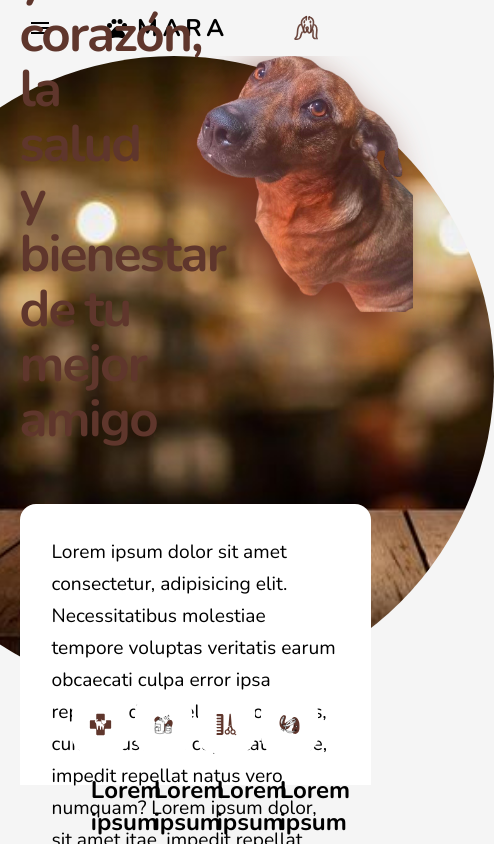
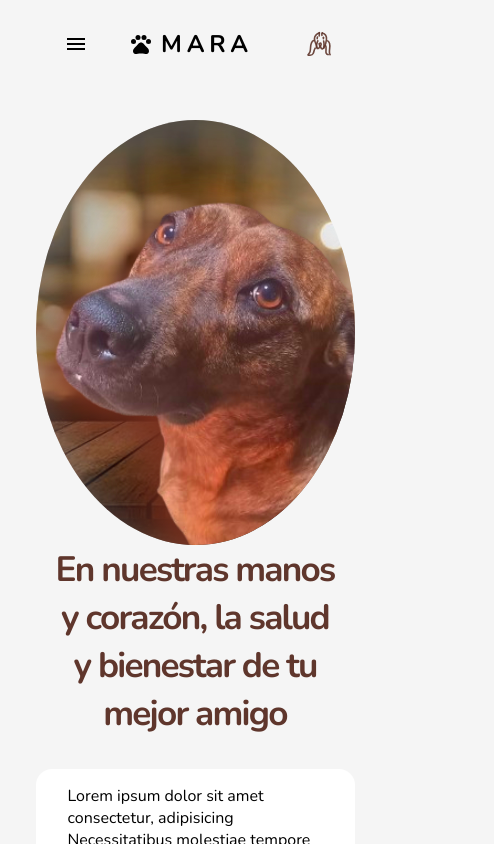
Before and after one commit to LPZneider/app-veterinaria, a React (Vite) app: page /home in a window 390 px wide. Shown: the top 844 px of the page, 494 px wide, since content can reach past the window. Built offline with nearby package versions, Linux system fonts and the light colour scheme.

Commit message:
estilos para responsive

```diff
--- a/src/components/Navbar/Navbar.tsx
+++ b/src/components/Navbar/Navbar.tsx
@@ -81,12 +81,7 @@ function Navbar() {
               textDecoration: "none",
             }}
           >
-            <img
-              style={{ marginLeft: "3rem" }}
-              src="/src/assets/logo.svg"
-              alt="logo perro"
-              width={50}
-            />
+            <img src="/src/assets/logo.svg" alt="logo perro" width={50} />
           </Typography>
 
           <Box sx={{ flexGrow: 1, display: { xs: "flex", md: "none" } }}>
@@ -125,7 +120,12 @@ function Navbar() {
               ))}
             </Menu>
           </Box>
-          <PetsIcon sx={{ display: { xs: "flex", md: "none" }, mr: 1 }} />
+          <PetsIcon
+            sx={{
+              display: { xs: "flex", md: "none" },
+              mr: 1,
+            }}
+          />
           <Typography
             variant="h5"
             noWrap
@@ -138,6 +138,7 @@ function Navbar() {
               fontFamily: "Nunito",
               fontWeight: 700,
               letterSpacing: ".3rem",
+
               color: "inherit",
               textDecoration: "none",
             }}
@@ -167,9 +168,10 @@ function Navbar() {
           <Box sx={{ flexGrow: 0 }}>
             <Tooltip title="Open settings">
               <IconButton
-                style={{ marginRight: "3rem" }}
                 onClick={handleOpenUserMenu}
-                sx={{ p: 0 }}
+                sx={{
+                  p: 0,
+                }}
               >
                 <Avatar alt="Remy Sharp" src="/src/assets/user.svg" />
               </IconButton>
--- a/src/index.css
+++ b/src/index.css
@@ -4,10 +4,15 @@
   padding: 0;
   color: black;
   font-family: "Nunito", sans-serif;
+  overflow-x: hidden;
 }
 body {
   background-color: #f5f5f5;
   overflow-x: hidden;
+}
+img {
+  max-width: 100%;
+  height: auto;
 }
 ::-webkit-scrollbar {
   width: 8px; /* Ancho de la barra */
--- a/src/pages/Home/Home.css
+++ b/src/pages/Home/Home.css
@@ -1,82 +1,82 @@
 .home {
   position: relative;
-  max-height: 100vh;
+  max-width: 90%;
+  padding: 1rem;
+  margin: 0 auto;
+}
+
+.flex-container {
+  display: flex;
+  flex-flow: row wrap;
+  justify-content: space-evenly;
+  align-items: center;
+  align-content: flex-start;
+  margin-top: 3rem;
+}
+.flex-container div {
+  align-self: center;
+  overflow: hidden;
+  display: flex;
+  justify-content: center;
+  align-items: center;
+}
+.flex-item {
+  flex: 1 1 500px;
 }
 h1 {
   color: #5f362c;
-  position: absolute;
-  left: calc(5vw);
-  font-size: 3.2rem;
-  width: 40%;
+  font-size: 2.2rem;
+  padding: 0 1rem 2rem;
+  text-align: center;
   font-weight: 700;
-  bottom: calc(40vh);
   letter-spacing: -1.8px;
-  word-spacing: -1.8px;
-  line-height: 55px;
 }
 .mara {
   transform: scaleX(-1);
-  position: absolute;
-  scale: 1.4;
-  top: 0;
-  right: calc(4vw);
-  max-width: 50%;
+  scale: 1.5;
   filter: drop-shadow(10px 11px 15px #5f362c) saturate(180%);
-  z-index: -5;
 }
 
 .mara1 {
+  box-shadow: inset -5px 16px 42px 18px rgba(221, 229, 235, 0.299);
   background-image: url(/src/assets/fondo.jpg);
   background-size: cover;
   background-repeat: no-repeat;
-  width: 40rem;
-  height: 40rem;
+
   background-color: inherit;
   border-radius: 50%;
-  position: absolute;
-  right: -6.5rem;
-  z-index: -10;
+  max-width: 500px;
+  max-height: 500px;
+  z-index: -1;
 }
 .contenido-main {
+  background-color: #fff;
+  padding: 1rem 2rem;
+  margin: 0 auto;
+  border-radius: 1rem;
+}
+.servicios {
+  display: flex;
+  flex-flow: row wrap;
+}
+.article-servicio {
+  flex: 1 1 200px;
   position: relative;
-  padding: 2rem;
-  width: 90%;
-  background-color: #fff;
-  height: 9rem;
-  margin: 0 auto;
-  margin-top: 28rem;
-  border-top-left-radius: 1rem;
-  border-top-right-radius: 1rem;
-  font-size: 1.2rem;
-  line-height: 2rem;
-  /* border-left: #5f362c 2px solid; */
+  display: flex;
+  flex-wrap: wrap;
+  flex-direction: column;
+  align-content: flex-start;
+  align-items: center;
 }
 
-.servicios {
-  background-color: #fff;
-  display: flex;
-  justify-content: space-around;
-  align-items: center;
-  width: 90%;
-  padding: 7rem 3.1rem 2rem;
-  margin: 0 auto;
-  max-width: 100vw;
-  margin-top: -4rem;
-  /* border-top: #5f362c 2px solid; */
-}
-
-.article-servicio {
-  position: relative;
-  display: flex;
-  flex-direction: column;
-  align-items: center;
-}
 .article-servicio > h2 {
   position: absolute;
   top: calc(8vh);
   left: calc(3vw);
   padding: 10px;
   margin: 0;
+  max-width: 200px;
+  text-align: center;
 }
 
 .servicio-imagen:hover {
@@ -90,8 +90,17 @@ h1 {
 }
 
 .servicio-imagen {
-  border-radius: 1rem;
-  max-width: 90%;
+  width: 250px;
   z-index: 1;
-  width: 20vw;
 }
+@media (min-width: 1200px) {
+  .flex-container {
+    flex-flow: row-reverse wrap;
+  }
+  h1 {
+    text-align: start;
+    font-size: 2.9rem;
+    padding: 5rem;
+    padding-left: 0;
+  }
+}
--- a/src/pages/Home/Home.tsx
+++ b/src/pages/Home/Home.tsx
@@ -12,18 +12,20 @@ const Home: React.FC<HomeProps> = ({}) => {
   return (
     <article className="home">
       <Navbar />
-      <h1>
+      <section className="flex-container">
+        <div className="mara1 flex-item">
+          <img src="/src/assets/mara.png" alt="mara" className="mara" />
+        </div>
+        <h1 className="flex-item">
           En nuestras manos y corazón, la salud y bienestar de tu mejor amigo
         </h1>
-      <img src="/src/assets/mara.png" alt="mara" className="mara" />
-      <div className="mara1"></div>
+      </section>
       <div className="contenido-main">
-        Lorem ipsum dolor sit amet consectetur, adipisicing elit. Necessitatibus
+        Lorem ipsum dolor sit amet consectetur, adipisicing Necessitatibus
         molestiae tempore voluptas veritatis earum obcaecati culpa error ipsa
         reprehenderit deleniti doloribus, cum accusamus cupiditate vitae,
         impedit repellat natus vero numquam? Lorem ipsum dolor, sit amet itae,
         impedit repellat natus vero numquam? Lorem ipsum dolor, sit amet itae,
-      </div>
         <section className="servicios">
           <article className="article-servicio">
             <img
@@ -31,7 +33,7 @@ const Home: React.FC<HomeProps> = ({}) => {
               alt="servicio1"
               className="servicio-imagen"
             />
-          <h2>Lorem ipsum dolor sit amet consectetur adipisicing elit. </h2>
+            <h2>Lorem ipsum dolor sit amet consectetur adipisicing </h2>
           </article>
           <article className="article-servicio">
             <img
@@ -39,7 +41,7 @@ const Home: React.FC<HomeProps> = ({}) => {
               alt="servicio1"
               className="servicio-imagen"
             />
-          <h2>Lorem ipsum dolor sit amet consectetur adipisicing elit. </h2>
+            <h2>Lorem ipsum dolor sit amet consectetur adipisicing </h2>
           </article>
           <article className="article-servicio">
             <img
@@ -47,7 +49,7 @@ const Home: React.FC<HomeProps> = ({}) => {
               alt="servicio1"
               className="servicio-imagen"
             />
-          <h2>Lorem ipsum dolor sit amet consectetur adipisicing elit. </h2>
+            <h2>Lorem ipsum dolor sit amet consectetur adipisicing </h2>
           </article>
           <article className="article-servicio">
             <img
@@ -55,9 +57,10 @@ const Home: React.FC<HomeProps> = ({}) => {
               alt="servicio1"
               className="servicio-imagen"
             />
-          <h2>Lorem ipsum dolor sit amet consectetur adipisicing elit. </h2>
+            <h2>Lorem ipsum dolor sit amet consectetur adipisicing </h2>
           </article>
         </section>
+      </div>
     </article>
   );
 };
```
Lines whose indentation alone changed are shown as unchanged.
